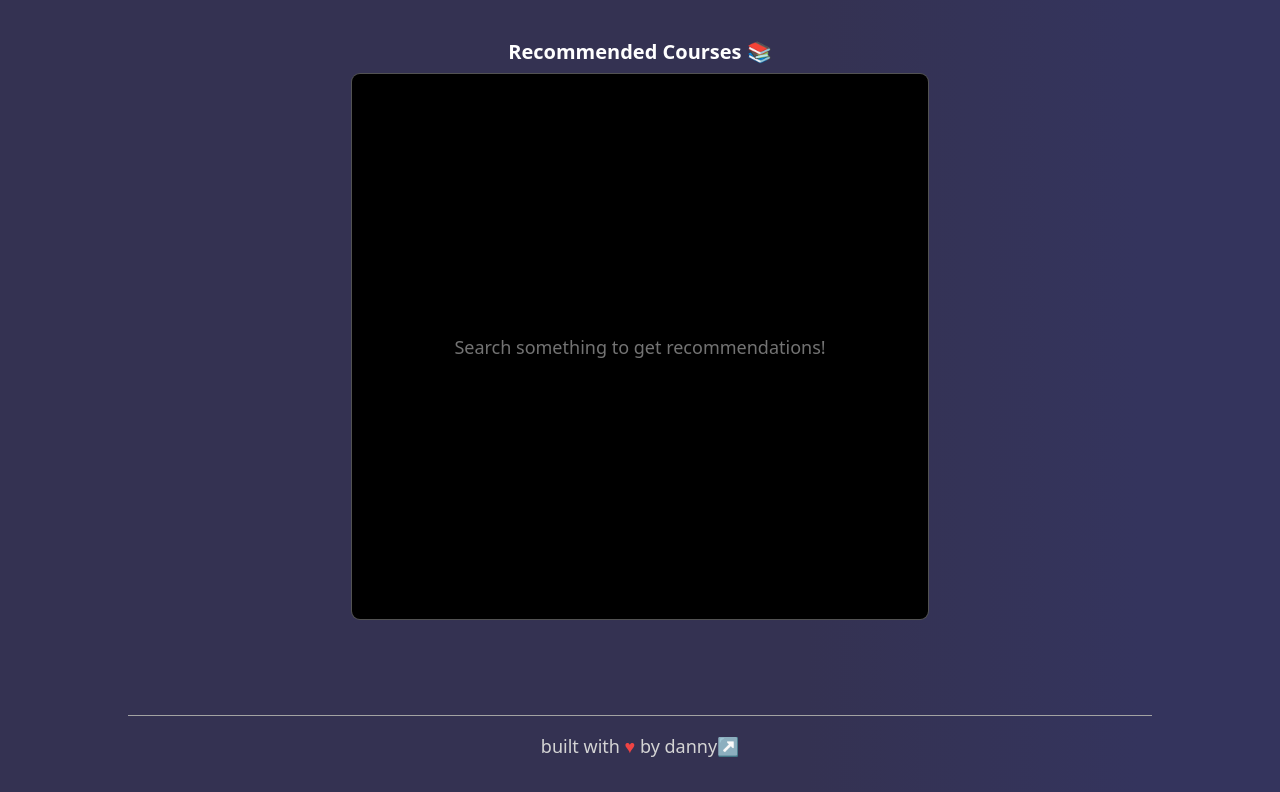
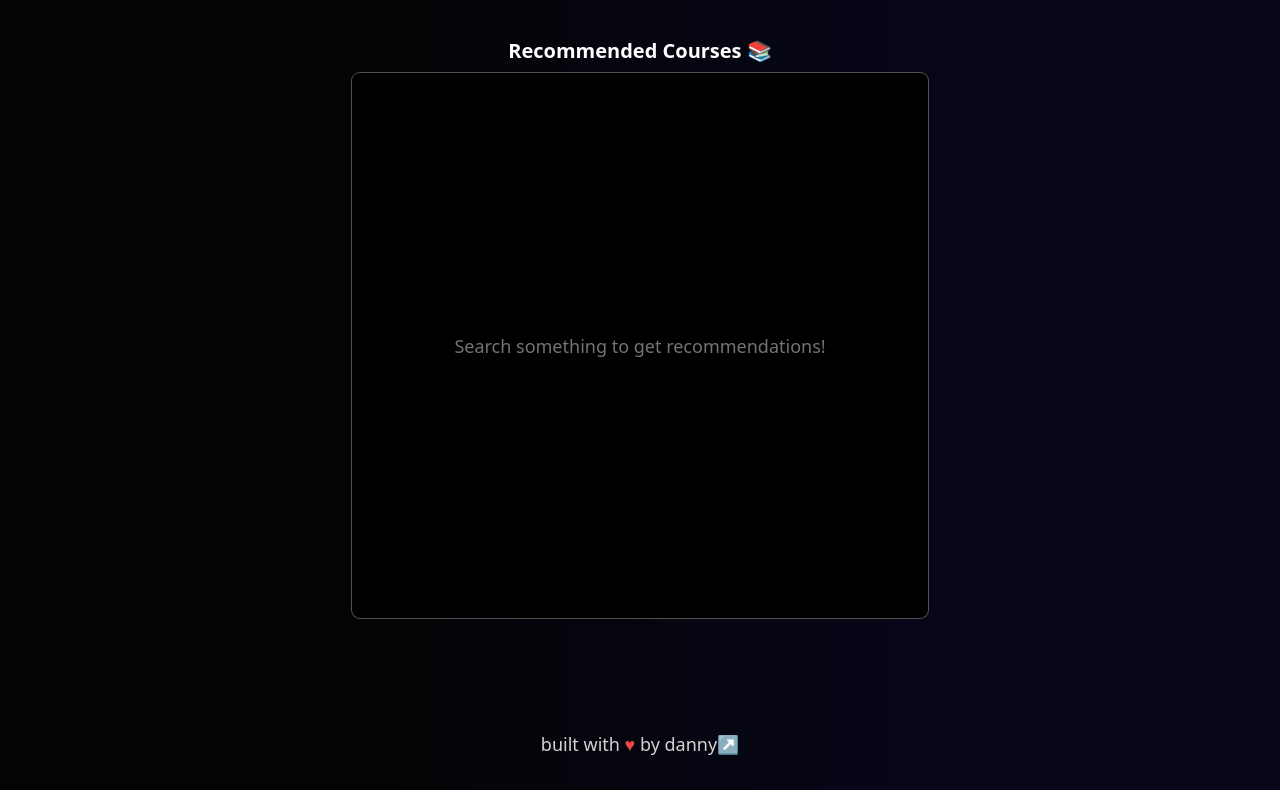
Before and after one commit to dannykd/zotsearch, a Next.js app: page / in a window 1280 px wide. Shown: the part 295-1087 px from the top of the page. Built offline with nearby package versions, Linux system fonts and the light colour scheme.

Commit message:
UI changes; README

```diff
--- a/src/components/Card.tsx
+++ b/src/components/Card.tsx
@@ -8,7 +8,7 @@ interface CardProps {
 
 const Card: FC<CardProps> = ({title, desc, id}) => {
   return (
-    <div className="max-h-28 overflow-hidden text-base bg-[#1A1A1A] ring-[0.5px] ring-[#929292] w-full rounded-md px-2 py-1">
+    <div className="max-h-28 overflow-hidden text-base bg-neutral-900 ring-[0.8px] ring-neutral-700 w-full rounded-md px-2 py-1">
       <div className="h-28 overflow-y-auto p-2">
         <h1><span className="font-semibold">{id}:</span> <span>{title}</span></h1>
         <p className="text-neutral-400">{desc}</p>
--- a/src/components/layout/Footer.tsx
+++ b/src/components/layout/Footer.tsx
@@ -4,8 +4,16 @@ interface FooterProps {}
 
 const Footer: FC<FooterProps> = () => {
   return (
-    <div className="sticky top-[100vh] border-t border-neutral-400 pt-4 text-neutral-300 text-center text-base md:text-lg mt-10">
-      <p className="pb-8">built with <span className="text-red-500">♥</span> by danny↗</p>
+    <div className="sticky top-[100vh] border-neutral-400 pt-4 text-neutral-300 text-center text-base md:text-lg mt-10">
+      <p className="pb-8">built with <span className="text-red-500">♥</span> by
+        <a
+        target="_blank"
+        rel="noreferrer"
+        href="https://www.dannydoan.dev/"
+        >
+          {" danny↗"}
+        </a>
+      </p>
     </div>
   );
 };
--- a/src/components/layout/Navbar.tsx
+++ b/src/components/layout/Navbar.tsx
@@ -7,7 +7,7 @@ interface NavbarProps {}
 
 const Navbar: FC<NavbarProps> = () => {
   return (
-    <div className="w-full p-4 pb-3 border-b border-neutral-400">
+    <div className="w-full p-4 pb-3 border-neutral-400">
       <div className="hidden justify-between sm:flex">
         <Link href="/">
           <h1 className="text-2xl font-semibold ">zotsearch</h1>
--- a/src/styles/globals.css
+++ b/src/styles/globals.css
@@ -3,8 +3,8 @@
 @tailwind utilities;
 
 html {
-    background: rgb(68, 64, 132);
-    background: linear-gradient(90deg, rgba(52,50,82,1) 63%, rgba(52,52,93,1) 89%);
+    background: rgb(4,4,4);
+    background: linear-gradient(90deg, rgba(4,4,4,1) 26%, rgba(7,6,24,1) 70%);
 }
 
 /* width */
```
Also changed, not shown: 1 other file (tests, documents, lock files or other folders).
